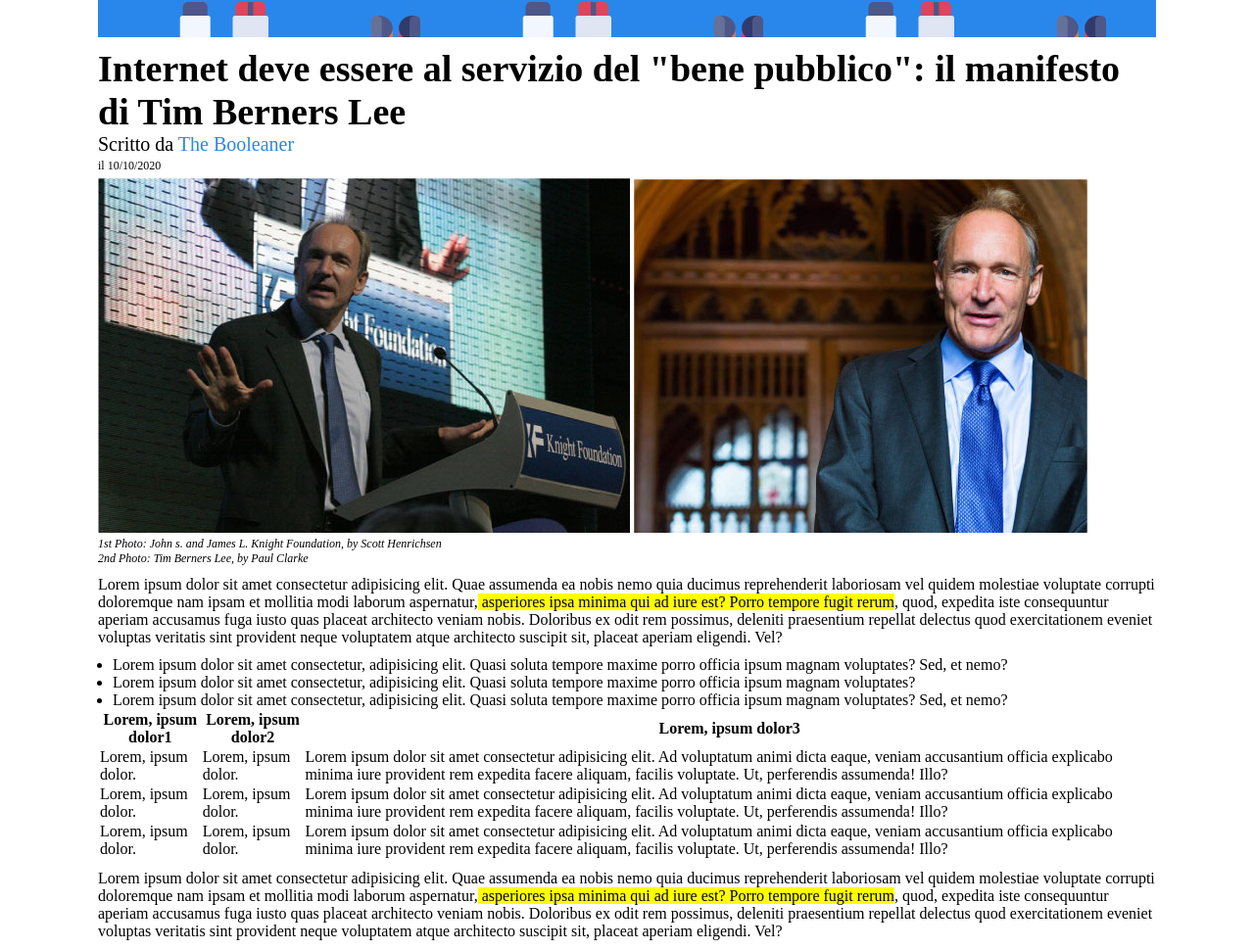
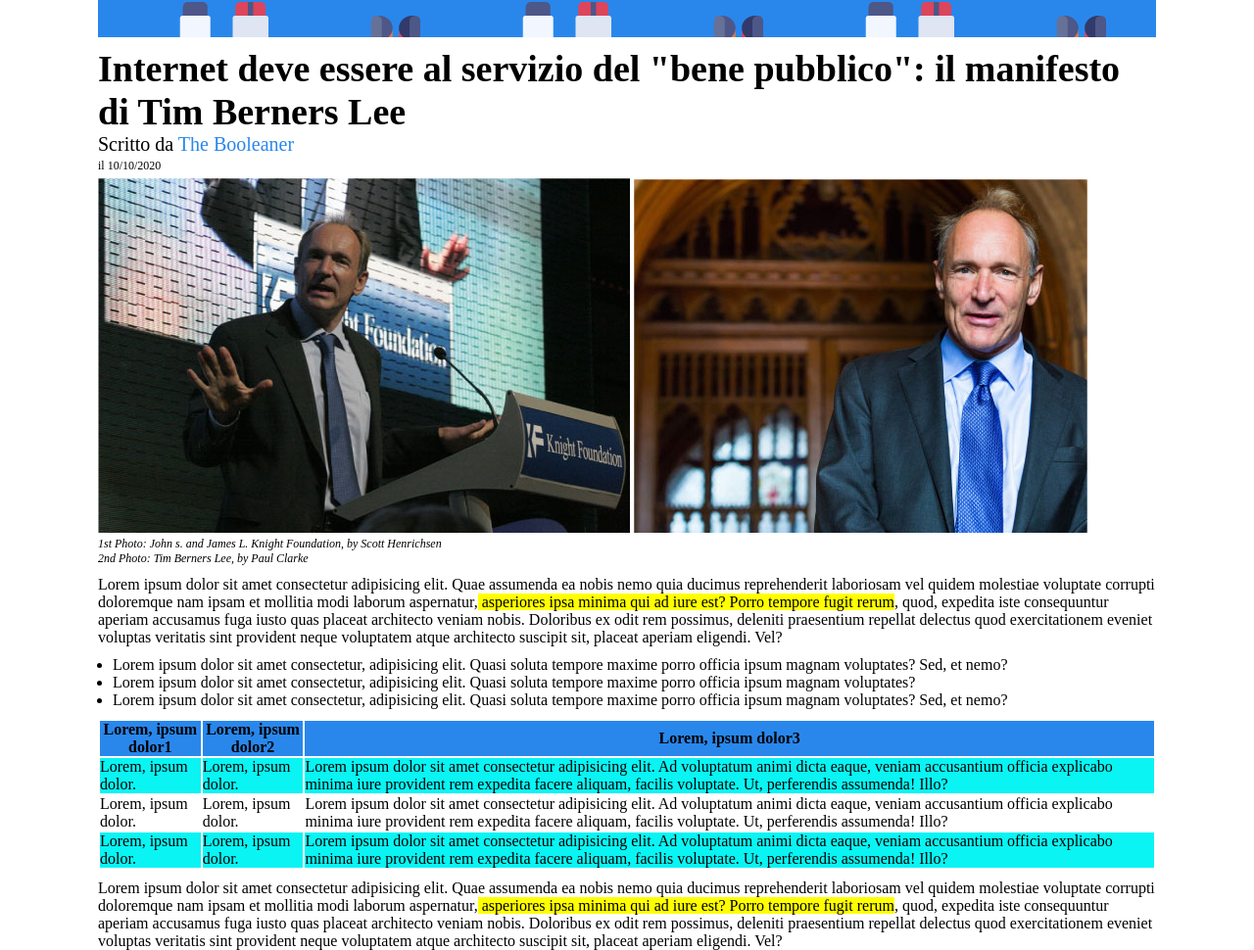
Before and after one commit to MarcoFonti/html-css-booleaner, a plain HTML site: page index.html in a window 1280 px wide. Shown: the part 112-1082 px from the top of the page at 98% size. Drawn offline with Linux system fonts and the light colour scheme.

Commit message:
add style to second-section

```diff
--- a/css/style.css
+++ b/css/style.css
@@ -31,7 +31,7 @@ h1 {
 }
 
 /* Sposto il contenuto del contenitore in basso*/
-.main-section{
+.main-section {
     padding-top: 10px;
 }
 
@@ -74,7 +74,22 @@ ul {
     padding-top: 10px;
 }
 
-/* Sposto il mio contenuto + all'interno*/
+/* Sposto il mio contenuto + all'interno */
 li {
     margin-left: 15px;
 }
+
+/* Contenitore Tabella */
+.second-section {
+    padding-top: 10px;
+}
+
+/* Intestazione Tabella */
+.clear-blue {
+    background-color: rgb(41, 135, 236);
+}
+
+/* Contenuto Tabella */
+.clear-skyblue{
+    background-color: rgb(10, 244, 244);
+}
```
